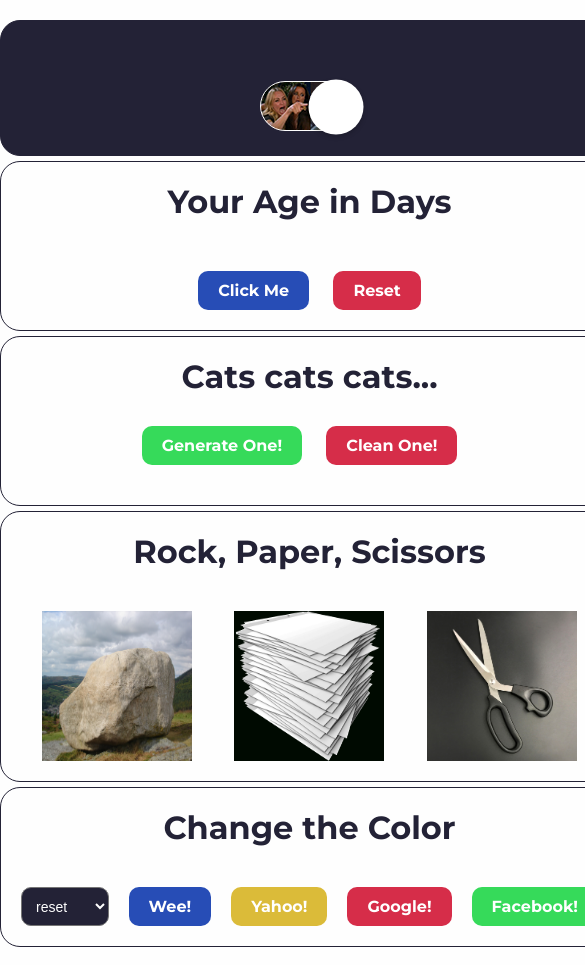
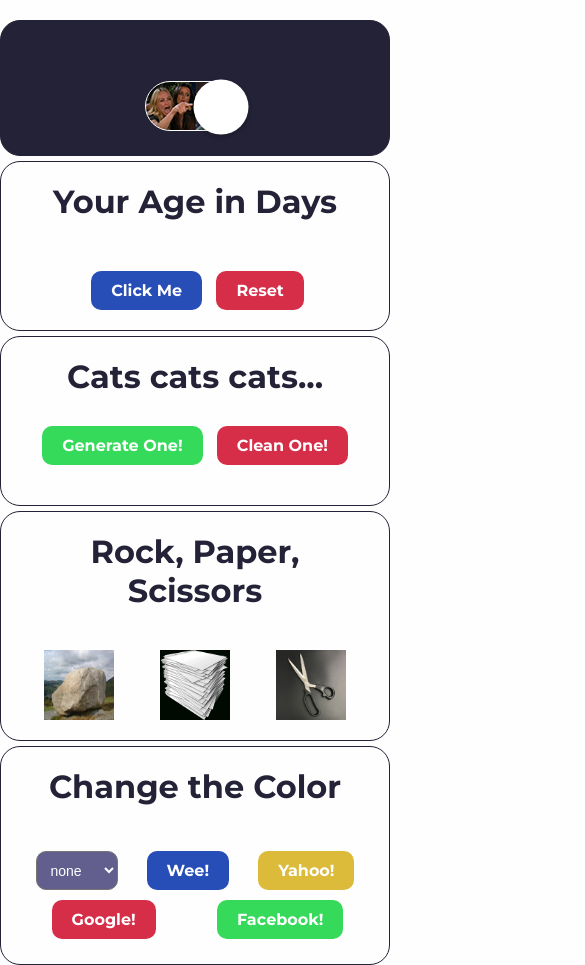
Before and after one commit to ByFilippov/Study, a plain HTML site: page index.html in a window 390 px wide. Shown: the top 965 px of the page, 585 px wide, since content can reach past the window. Drawn offline with Linux system fonts and the light colour scheme.

Commit message:
responsive version

```diff
--- a/css/style.less
+++ b/css/style.less
@@ -1,5 +1,5 @@
 @width: 50%;
-@blocks__width: 577px;
+@blocks__width: 330px;
 
 * {
     margin: 0;
@@ -21,6 +21,10 @@ body {
 }
 
 /* Dark Theme */
+
+#dark__toggle__block {
+    width: 100%;
+}
 
 input[type="checkbox"] {
     font-size: 20px;
@@ -105,8 +109,9 @@ input:checked[type="checkbox"]::before {
     border-radius: 10px;
     text-decoration: none;
     color: #fff;
-    margin-right: 20px;
+    margin: 5px;
     font-weight: 700;
+    cursor: pointer;
 }
 
 .button:hover {
@@ -167,6 +172,8 @@ input:checked[type="checkbox"]::before {
 .rock__block img {
     cursor: pointer;
     margin: 0 10px;
+    width: 150px;
+    height: 150px;
 }
 
 .rock__block img:hover {
@@ -177,6 +184,7 @@ input:checked[type="checkbox"]::before {
 .flex__box {
     display: flex;
     justify-content: space-around;
+    flex-wrap: wrap;
 }
 
 #result__block div{
@@ -188,16 +196,36 @@ input:checked[type="checkbox"]::before {
 // buttons
 .select__color {
     height: 39px;
-    width: 90px;
+    width: 82px;
     font-size: 14px;
     border-radius: 10px;
     padding-left: 10px;
-    background-color: #232236;
+    background-color: #625f8f;
     color: #fefefe;
-    margin-right: 20px;
     outline: none;
+    cursor: pointer;
+    margin: 5px;
 }
 
 .yellow__button {
     background-color: #dbbb39;
 }
+
+@media (max-width: 500px) {
+    .container {
+        max-width: 100%;
+    }
+
+    .rock__block img {
+        width: 70px;
+        height: 70px;
+    }
+
+    #computer__choise {
+        margin-top: 30px;
+    }
+
+    .cats__flex__box img {
+        max-width: @blocks__width;
+    }
+}
--- a/index.html
+++ b/index.html
@@ -19,14 +19,14 @@
         <div class="age__block">
             <h1>Your Age in Days</h1>
             <div class="days__holder"><h3 id="your__days"></h3></div>
-            <a onclick="yearsInDays()" href="#" class="button blue__button" id="age__click">Click Me</a>
-            <a onclick="reset()" href="#" class="button red__button" id="age__reset">Reset</a>
+            <a onclick="yearsInDays()" class="button blue__button" id="age__click">Click Me</a>
+            <a onclick="reset()" class="button red__button" id="age__reset">Reset</a>
         </div>
 
         <div class="block">
             <h1>Cats cats cats...</h1>
-            <a href="#" onclick="cat__gen()" class="button green__button" id="cat__gen">Generate One!</a>
-            <a href="#" onclick="cat__cleaner()" class="button red__button" id="cat__clean">Clean One!</a>
+            <a onclick="cat__gen()" class="button green__button" id="cat__gen">Generate One!</a>
+            <a onclick="cat__cleaner()" class="button red__button" id="cat__clean">Clean One!</a>
             <div class="cats__flex__box" id="cat__hood">
 
             </div>
@@ -35,9 +35,9 @@
         <div class="block" id="rock__box">
             <h1>Rock, Paper, Scissors</h1>
             <div class="flex__box rock__block" id="block__flex">
-                <img alt="rock" onclick="rpsGame(this)" id="rock" width="150" height="150" src="img/rock.jpg">
-                <img alt="paper" onclick="rpsGame(this)" id="paper" width="150" height="150" src="img/paper.png">
-                <img alt="scissors" onclick="rpsGame(this)" id="scissors" width="150" height="150" src="img/scissors.jpg">
+                <img alt="rock" onclick="rpsGame(this)" id="rock" src="img/rock.jpg">
+                <img alt="paper" onclick="rpsGame(this)" id="paper" src="img/paper.png">
+                <img alt="scissors" onclick="rpsGame(this)" id="scissors" src="img/scissors.jpg">
             </div>
         </div>
 
@@ -45,15 +45,15 @@
             <h1>Change the Color</h1>
             <div class="flex__box" id="buttons__block">
                     <select class="select__color" name="backdrop" id="background"  onchange="buttonColorChange(this)">
-                        <option value="reset">reset</option>
+                        <option value="reset">none</option>
                         <option value="random">random</option>
                         <option value="red">red</option>
                         <option value="green">green</option>
                     </select>
-                <a href="#" class="button blue__button">Wee!</a>
-                <a href="#" class="button yellow__button">Yahoo!</a>
-                <a href="#" class="button red__button">Google!</a>
-                <a href="#" class="button green__button" >Facebook!</a>
+                <a class="button blue__button">Wee!</a>
+                <a class="button yellow__button">Yahoo!</a>
+                <a class="button red__button">Google!</a>
+                <a class="button green__button" >Facebook!</a>
             </div>
         </div>
     </div>
--- a/js/script.js
+++ b/js/script.js
@@ -112,18 +112,17 @@ function upsFontEnd(humanImageChoise, computerImageChoise, message) {
     var button = document.createElement('a'); // button
     button.setAttribute('id', 'rock__button');
     button.setAttribute('class', 'button');
-    button.href = "#";
     button.setAttribute('onclick', 'rpsReset()')
     button.innerHTML = "Reset";
 
-    humanDiv.innerHTML = "<img onclick='rpsReset()' src='" + imgData[humanImageChoise] + "' height='150' width='150' style='outline: 3px solid #61e25d; box-shadow: 0px 0px 18px 0px rgba(111, 187, 75, 0.56)'>";
+    humanDiv.innerHTML = "<img onclick='rpsReset()' src='" + imgData[humanImageChoise] + "' style='outline: 3px solid #61e25d; box-shadow: 0px 0px 18px 0px rgba(111, 187, 75, 0.56)'>";
     document.getElementById('result__block').appendChild(humanDiv);
 
     messageDiv.innerHTML = "<h1 style='color:" + message.color + "; padding-top: 10px;'>" + message.message + "</h1>";
     document.getElementById('result__block').appendChild(messageDiv);
     document.getElementById('rock__text').appendChild(button)
 
-    botDiv.innerHTML = "<img onclick='rpsReset()' src='" + imgData[computerImageChoise] + "' height='150' width='150' style='outline: 2px solid rgb(175, 41, 135); box-shadow: 0px 0px 18px 0px rgba(112, 62, 119, 0.56);'>";
+    botDiv.innerHTML = "<img id='computer__choise' onclick='rpsReset()' src='" + imgData[computerImageChoise] + "' style='outline: 2px solid rgb(175, 41, 135); box-shadow: 0px 0px 18px 0px rgba(112, 62, 119, 0.56);'>";
     document.getElementById('result__block').appendChild(botDiv);
 }
 
```
Also changed, not shown: css/style.css.
